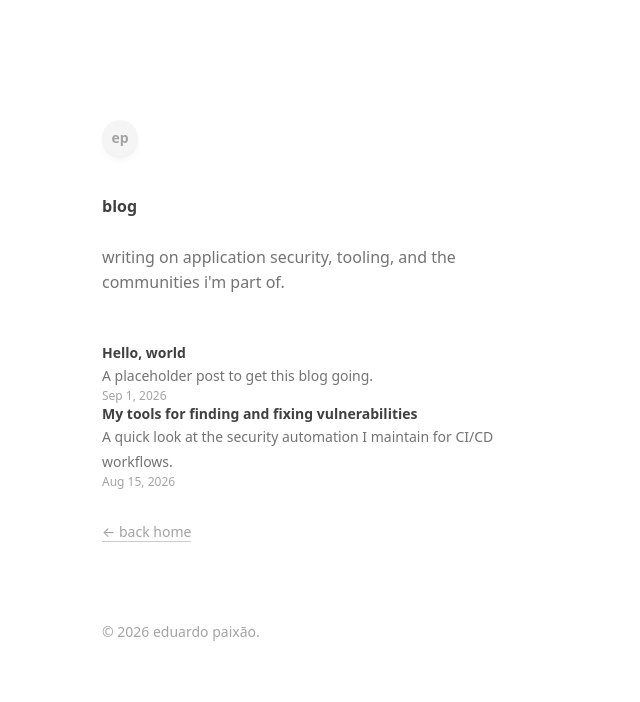
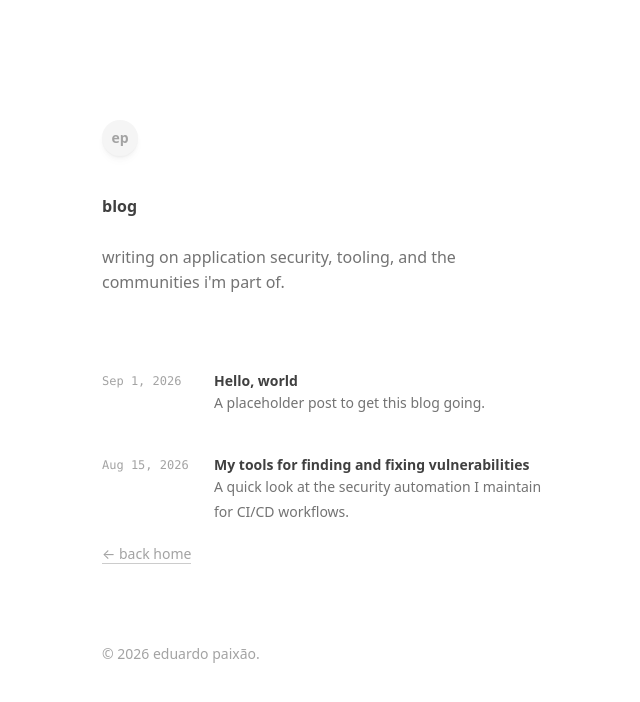
Before and after one commit to darccau/darccau.github.io, an Astro site: page /blog in a window 1280 px wide. Shown: the whole page, without its empty margins (308-948 px from the left). Built offline with nearby package versions, Linux system fonts and the light colour scheme; Astro itself is replaced by a stand-in of ours.

Commit message:
redesign blog index: airy date-column layout

```diff
--- a/src/pages/blog/index.astro
+++ b/src/pages/blog/index.astro
@@ -46,31 +46,29 @@ const date = new Intl.DateTimeFormat('en-US', {
           </div>
         </div>
 
-        <div class="mt-8">
+        <div class="mt-10">
           {
             posts.length > 0 ? (
               <ul>
                 {
-                  posts.map((post, i) => (
+                  posts.map((post) => (
                     <li>
                       <a
                         href={`/blog/${post.id}`}
-                        class:list={[
-                          'flex flex-col py-4 -mx-4 px-4 rounded-[12px] border-none hover:bg-neutral-50 dark:hover:bg-neutral-900 group',
-                          i !== posts.length - 1 &&
-                            'border-b border-neutral-100 dark:border-neutral-900',
-                        ]}
+                        class="flex gap-x-4 px-4 -mx-4 py-5 rounded-[12px] border-none hover:bg-neutral-50 dark:hover:bg-neutral-900"
                       >
-                        <div class="text-sm font-semibold">{post.data.title}</div>
-                        <div class="text-sm text-neutral-500 dark:text-neutral-400 mt-1 leading-[25px]">
-                          {post.data.description}
-                        </div>
                         <time
                           datetime={post.data.pubDate.toISOString()}
-                          class="text-xs mt-2 text-neutral-400 dark:text-neutral-500"
+                          class="w-[96px] flex-shrink-0 font-mono text-xs text-neutral-400 dark:text-neutral-500 tabular-nums mt-[2px]"
                         >
                           {date.format(post.data.pubDate)}
                         </time>
+                        <div class="flex-auto min-w-0">
+                          <div class="text-sm font-semibold leading-snug">{post.data.title}</div>
+                          <div class="text-sm text-neutral-500 dark:text-neutral-400 mt-1 leading-[25px]">
+                            {post.data.description}
+                          </div>
+                        </div>
                       </a>
                     </li>
                   ))
@@ -82,7 +80,7 @@ const date = new Intl.DateTimeFormat('en-US', {
           }
         </div>
 
-        <div class="text-sm text-neutral-400 mt-8 mb-4">
+        <div class="text-sm text-neutral-400 mt-12">
           <a href="/" class="hover:text-neutral-600 dark:hover:text-neutral-200">← back home</a>
         </div>
 
--- a/src/styles/global.css
+++ b/src/styles/global.css
@@ -128,6 +128,10 @@ body {
   flex-shrink: 0;
 }
 
+.min-w-0 {
+  min-width: 0;
+}
+
 /* Gap */
 .gap-x-2 {
   column-gap: 0.5rem;
@@ -222,6 +226,11 @@ body {
   padding-bottom: 1rem;
 }
 
+.py-5 {
+  padding-top: 1.25rem;
+  padding-bottom: 1.25rem;
+}
+
 /* Sizing */
 .w-11\/12 {
   width: 91.666667%;
@@ -241,6 +250,10 @@ body {
 
 .w-\[36px\] {
   width: 36px;
+}
+
+.w-\[96px\] {
+  width: 96px;
 }
 
 .h-\[8px\] {
@@ -285,6 +298,10 @@ body {
 
 .leading-\[25px\] {
   line-height: 25px;
+}
+
+.leading-snug {
+  line-height: 1.375;
 }
 
 .lowercase {
```
